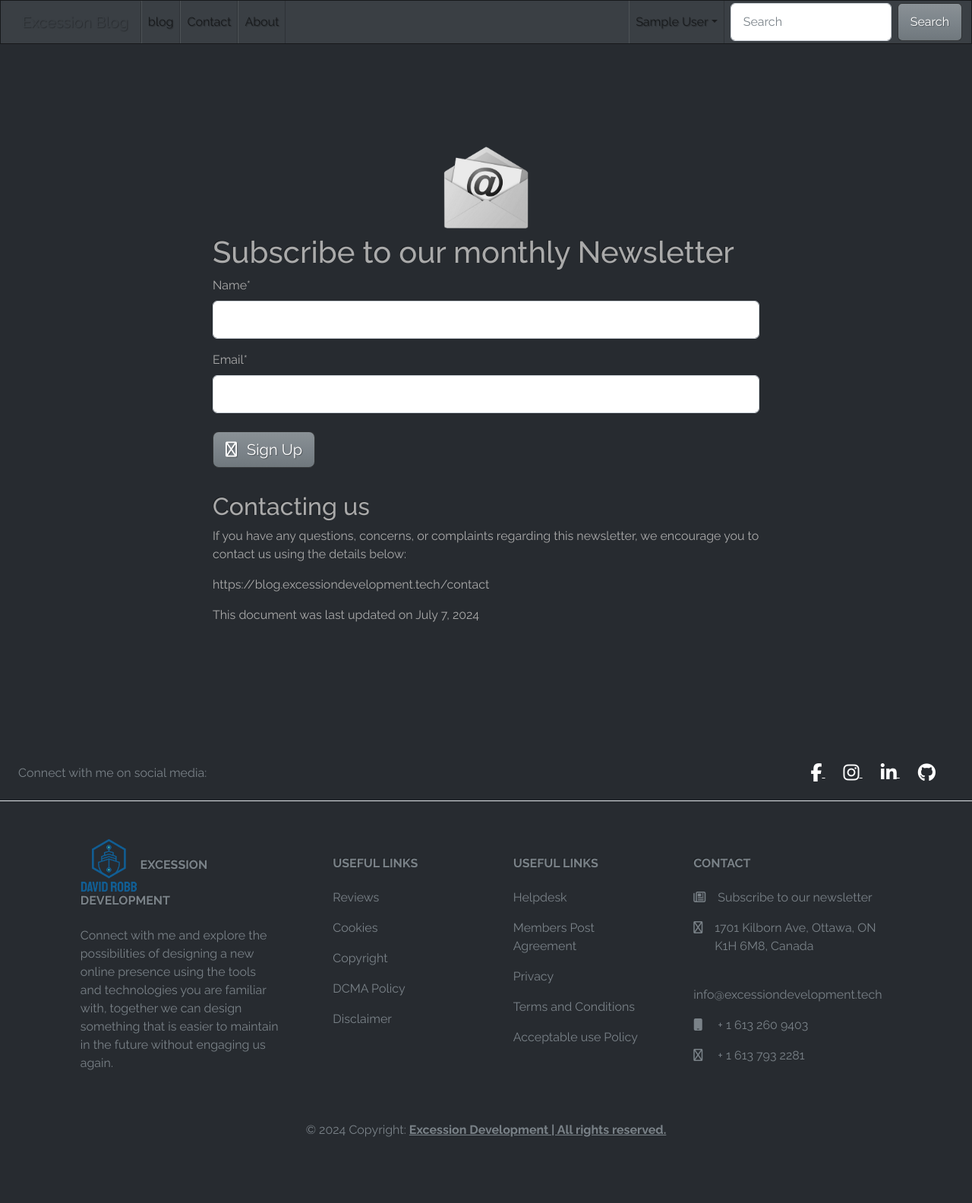
After one commit to drobb2020/excession_blog, a Django app: page /services/subscribe/ in a window 1280 px wide. The commit adds this page. Shown: the whole page at 76% size. Run offline with Django 5.2, Linux system fonts and the light colour scheme; a user stored in the database is signed in; tables that the repository leaves empty hold one stand-in row (values such as "Sample post"); parts of the project's set-up code (start-up, migrations or seed data) failed here and were passed over; some libraries are stand-ins or nearby versions.

Commit message:
Newsletter and updated requirements

```diff
--- a/a_services/forms.py
+++ b/a_services/forms.py
@@ -1,6 +1,6 @@
 from django import forms
 
-from .models import Review, Ticket
+from .models import Review, Ticket, Subscriber
 
 
 class ReviewForm(forms.ModelForm):
@@ -29,3 +29,9 @@ class UpdateTicketForm(forms.ModelForm):
             "description",
             "is_resolved",
         ]
+
+
+class SubscribeForm(forms.ModelForm):
+    class Meta:
+        model = Subscriber
+        fields = ['name', 'email']
--- a/a_services/models.py
+++ b/a_services/models.py
@@ -2,6 +2,7 @@ import uuid
 
 from django.contrib.auth import get_user_model
 from django.db import models
+from tinymce import models as tinymce_models
 
 from a_profile.models import Profile
 
@@ -52,3 +53,21 @@ class Ticket(models.Model):
 
     def __str__(self):
         return self.title
+
+
+class Subscriber(models.Model):
+    name = models.CharField(max_length=100)
+    email = models.EmailField(unique=True)
+    date_joined = models.DateTimeField(auto_now_add=True)
+
+    def __str__(self):
+        return f"{self.name} - {self.email}"
+
+
+class EmailTemplate(models.Model):
+    subject = models.CharField(max_length=255)
+    message = tinymce_models.HTMLField()
+    recipients = models.ManyToManyField(Subscriber)
+
+    def __str__(self):
+        return self.subject
--- a/a_services/urls.py
+++ b/a_services/urls.py
@@ -22,4 +22,5 @@ urlpatterns = [
     path("close-ticket/<int:pk>/", views.close_ticket, name="close-ticket"),
     path("workspace/", views.workspace, name="workspace"),
     path("all-closed-tickets/", views.all_closed_tickets, name="all-closed-tickets"),
+    path("subscribe/", views.subscribe, name="subscribe"),
 ]
--- a/a_services/views.py
+++ b/a_services/views.py
@@ -1,14 +1,17 @@
 import datetime
 
+from django.conf import settings
 from django.contrib import messages
 from django.contrib.auth import get_user_model
 from django.contrib.auth.decorators import login_required
+from django.core.mail import send_mail
 from django.shortcuts import redirect, render
+from django.template.loader import render_to_string
 from django.views.generic import TemplateView
 
 from a_profile.models import Profile
 
-from .forms import CreateTicketForm, ReviewForm, UpdateTicketForm
+from .forms import CreateTicketForm, ReviewForm, UpdateTicketForm, SubscribeForm
 from .models import Review, Ticket
 
 User = get_user_model()
@@ -216,3 +219,33 @@ def all_closed_tickets(request):
     tickets = Ticket.objects.filter(assigned_to=request.user, is_resolved=True)
     context = {"tickets": tickets}
     return render(request, "a_services/all_closed_tickets.html", context)
+
+
+# Newsletter Subscriptions
+@login_required
+def subscribe(request):
+    if request.method == "POST":
+        form = SubscribeForm(request.POST)
+        if form.is_valid():
+            subscriber = form.save()
+            context = {"email": subscriber.email, "name": subscriber.name}
+            email_content = render_to_string(
+                "a_services/subscription_thank_you.html", context
+            )
+            email_subject = "Thank You for Subscribing"
+            recipient_list = [subscriber.email]
+            from_email = settings.EMAIL_HOST_USER
+
+            send_mail(
+                email_subject,
+                " ",
+                from_email,
+                recipient_list,
+                html_message=email_content,
+                fail_silently=False,
+            )
+            return render(request, "a_services/thank_you.html")
+    else:
+        form = SubscribeForm()
+        context = {"form": form}
+        return render(request, "a_services/subscribe.html", context)
--- a/excs_blog_project/settings.py
+++ b/excs_blog_project/settings.py
@@ -37,6 +37,8 @@ else:
 
 ALLOWED_HOSTS = env.list('ALLOWED_HOSTS')
 
+SESSION_COOKIE_SECURE = env("SESSION_COOKIE")
+CSRF_COOKIE_SECURE = env("CSRF_COOKIE")
 
 # Application definition
 
@@ -127,7 +129,7 @@ else:
             'ENGINE': 'django.db.backends.postgresql',
             'NAME': env('DB_NAME'),
             'USER': env('DB_USER'),
-            'PASSWORD': env('DB_PASS'),
+            'PASSWORD': env('DB_PASSWORD'),
             'HOST': env('DB_HOST'),
             'PORT': env('DB_PORT'),
         }
--- a/requirements-dev.txt
+++ b/requirements-dev.txt
@@ -16,5 +16,5 @@ pathspec==0.12.1
     # via black
 platformdirs==4.2.2
     # via black
-ruff==0.4.4
+ruff==0.5.1
     # via -r requirements-dev.in
--- a/templates/a_services/cookie.html
+++ b/templates/a_services/cookie.html
@@ -5,6 +5,7 @@
 {% block title %}| Cookie Policy{% endblock title %}
 
 {% block content %}
+
 <div class="container py-5">
   <div class="row justify-content-md-center py-3">
     <div class="col-md-8 py-3 mb-3">
--- /dev/null
+++ b/templates/a_services/subscribe.html
@@ -0,0 +1,43 @@
+{% extends 'base.html' %}
+
+{% load static %}
+{% load crispy_forms_tags %}
+
+{% block title %}| newsletter{% endblock title %}
+
+{% block content %}
+
+<div class="container py-5">
+    <div class="row justify-content-md-center py-3">
+      <div class="col-md-8 py-3 mb-3">
+        <div class="text-center">
+            <img src="{% static 'images/email.png' %}" alt="Connect with Us" class="col-2 p-1 position-relative left-5 mx-lg-3 mx-md-3 mt-neg-14 rounded-3">
+        </div>
+        <h1>Subscribe to our monthly Newsletter</h1>
+        <form action="" method="post">
+            {% csrf_token %}
+            {{ form|crispy }}
+            <button type="submit" class="btn btn-secondary btn-lg my-2"><i class="fa-regular fa-check me-2"></i> Sign Up</button>
+        </form>
+
+        <div class="mt-4">
+            <h2>Contacting us</h2>
+            <p>
+              If you have any questions, concerns, or complaints regarding this newsletter, we encourage you to contact us using the details below:
+            </p>
+            <p>
+              <a
+                class="text-decoration-none text-reset"
+                target="_blank"
+                rel="nofollow"
+                href="{% url 'contact' %}"
+                >https://blog.excessiondevelopment.tech/contact</a
+              >
+            </p>
+            <p>This document was last updated on July 7, 2024</p>
+        </div>
+      </div>
+    </div>
+  </div>
+
+{% endblock content %}
--- a/templates/includes/footer.html
+++ b/templates/includes/footer.html
@@ -7,7 +7,7 @@
   >
     <!-- Left -->
     <div class="me-5 d-none d-lg-block">
-      <span>Connect with me on social networks:</span>
+      <span>Connect with me on social media:</span>
     </div>
     <!-- Left -->
 
@@ -95,11 +95,18 @@
         <!-- Grid column -->
         <div class="col-md-4 col-lg-3 col-xl-3 mx-auto mb-md-0 my-4">
           <!-- Links -->
+
           <h6 class="text-uppercase fw-bold mb-4">Contact</h6>
           <div class="d-flex">
             <p>
+              <i class="fa-regular fa-newspaper me-3"></i>
+              <p><a href="{% url 'subscribe' %}" class="text-decoration-none text-reset">Subscribe to our newsletter</a></p>
+            </p>
+          </div>
+          <div class="d-flex">
+            <p>
                <i class="fa-sharp fa-regular fa-house me-3"></i>
-               <p>1701 Kilborn Ave, Ottawa, ON<br />K1H 6M8 Canada</p>
+               <p>1701 Kilborn Ave, Ottawa, ON<br />K1H 6M8, Canada</p>
             </p>
           </div>
           <p>
```
Also changed, not shown: a_services/admin.py (+19 -1 lines), requirements.txt (+12 -12 lines), templates/a_services/subscription_thank_you.html (added, +109 -0 lines), templates/a_services/thank_you.html (added, +25 -0 lines), a_services/migrations/0005_subscriber_emailtemplate.py (added), a_services/migrations/0006_subscriber_date_joined.py (added), static/images/email.png (added), 2 other files.
